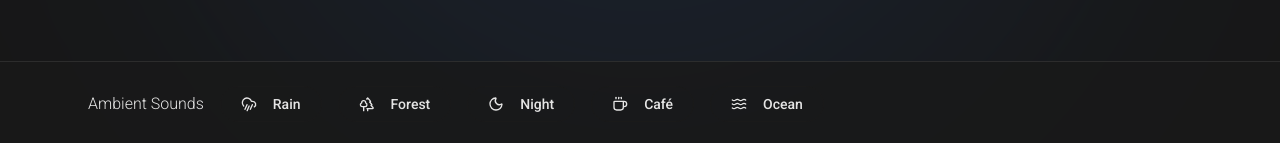
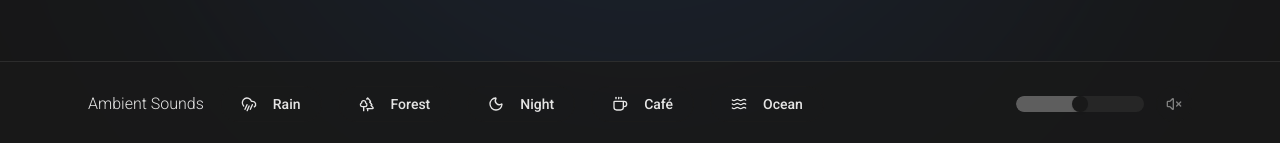
Before and after one commit to Marmo77/Zentra, a React (Vite) app: page /app in a window 1280 px wide. Shown: the part 654-797 px from the top of the page. Built offline with nearby package versions, Linux system fonts and the light colour scheme.

Commit message:
selecting, muting / unmuting

```diff
--- a/package.json
+++ b/package.json
@@ -16,6 +16,7 @@
     "@radix-ui/react-label": "^2.1.8",
     "@radix-ui/react-progress": "^1.1.8",
     "@radix-ui/react-scroll-area": "^1.2.10",
+    "@radix-ui/react-slider": "^1.3.6",
     "@radix-ui/react-slot": "^1.2.4",
     "@radix-ui/react-switch": "^1.2.6",
     "@radix-ui/react-tooltip": "^1.2.8",
--- a/src/components/MainApp/AmbientSounds.tsx
+++ b/src/components/MainApp/AmbientSounds.tsx
@@ -1,7 +1,17 @@
-import { CloudRainWind, Coffee, Moon, Trees, Waves } from "lucide-react";
-import React, { useState } from "react";
+import {
+  CloudRainWind,
+  Coffee,
+  Moon,
+  Trees,
+  Volume2,
+  VolumeX,
+  Waves,
+} from "lucide-react";
+import React, { useEffect, useState } from "react";
 import { Button } from "../ui/button";
 import { motion } from "motion/react";
+import { Slider } from "../ui/slider";
+import { toast } from "sonner";
 
 type Environment = "rain" | "forest" | "night" | "cafe" | "ocean" | null;
 
@@ -13,6 +23,8 @@
 };
 function AmbientSounds() {
   const [selectedSound, setSelectedSound] = useState<Environment>(null);
+  const [isMuted, setIsMuted] = useState(true);
+  const [volume, setVolume] = useState<number[]>([50]);
 
   const AmbietSoundsElements: AmbientSoundsElementsProps[] = [
     { id: "rain", icon: CloudRainWind, label: "Rain", color: "#7dd3fc" },
@@ -25,14 +37,45 @@
   const ToggleEnvironment = (elem: Environment) => {
     if (selectedSound === elem) {
       setSelectedSound(null);
+      setIsMuted(false);
     } else {
       setSelectedSound(elem);
     }
   };
+  const toggleMuted = () => {
+    const newMutedState = !isMuted;
+    setIsMuted(newMutedState);
+    if (newMutedState) {
+      // stop sounds
+    } else if (selectedSound) {
+      // play sound
+    }
+  };
+  const checkMuted = () => {
+    if (!selectedSound) {
+      toast.info("Please select sound", {
+        richColors: true,
+
+        duration: 3000,
+        dismissible: true,
+      });
+    } else if (isMuted) {
+      toast.error("Please unmute!", {
+        richColors: true,
+        duration: 3000,
+        dismissible: true,
+      });
+    }
+  };
+  // check if volume is on/off if off then toast that user needs to select sound
+  // useEffect(() => {
+
+  // }, [volume]);
 
   return (
     <div className="flex flex-col md:fixed bottom-0 left-0 z-10 py-2 mt-12 w-full bg-card/80 border-border/50 border-t border-x-0 border-b-0">
-      <div className="flex mx-auto w-full max-w-6xl justify-between gap-4 px-6 py-4">
+      <div className="flex mx-auto items-center w-full max-w-6xl justify-between gap-4 px-6 py-4">
+        {/* Ambient Sounds */}
         <div className="w-full flex-4 flex gap-4 items-center">
           <h1 className="text-base font-light">Ambient Sounds</h1>
           <div className="flex gap-4 ">
@@ -59,7 +102,35 @@
             })}
           </div>
         </div>
-        <div className="w-full flex-1"></div>
+        {/* Volume settings */}
+        <div className="flex items-center gap-3">
+          <div
+            className="hidden md:flex items-center gap-2 w-32"
+            onClick={checkMuted}
+          >
+            <Slider
+              value={volume}
+              onValueChange={setVolume}
+              max={100}
+              step={1}
+              disabled={isMuted || !selectedSound}
+              className="flex-1"
+            />
+          </div>
+          <Button
+            variant="ambient"
+            size="icon"
+            onClick={toggleMuted}
+            disabled={!selectedSound}
+            className="rounded-full"
+          >
+            {isMuted || !selectedSound ? (
+              <VolumeX className="h-5 w-5" />
+            ) : (
+              <Volume2 className="h-5 w-5" />
+            )}
+          </Button>
+        </div>
       </div>
     </div>
   );
--- /dev/null
+++ b/src/components/ui/slider.tsx
@@ -0,0 +1,61 @@
+import * as React from "react";
+import * as SliderPrimitive from "@radix-ui/react-slider";
+
+import { cn } from "@/lib/utils";
+
+function Slider({
+  className,
+  defaultValue,
+  value,
+  min = 0,
+  max = 100,
+  ...props
+}: React.ComponentProps<typeof SliderPrimitive.Root>) {
+  const _values = React.useMemo(
+    () =>
+      Array.isArray(value)
+        ? value
+        : Array.isArray(defaultValue)
+        ? defaultValue
+        : [min, max],
+    [value, defaultValue, min, max]
+  );
+
+  return (
+    <SliderPrimitive.Root
+      data-slot="slider"
+      defaultValue={defaultValue}
+      value={value}
+      min={min}
+      max={max}
+      className={cn(
+        "relative flex w-full touch-none items-center select-none data-[disabled]:opacity-50 data-[orientation=vertical]:h-full data-[orientation=vertical]:min-h-44 data-[orientation=vertical]:w-auto data-[orientation=vertical]:flex-col",
+        className
+      )}
+      {...props}
+    >
+      <SliderPrimitive.Track
+        data-slot="slider-track"
+        className={cn(
+          "bg-border/70 relative grow overflow-hidden rounded-full data-[orientation=horizontal]:h-4 data-[orientation=horizontal]:w-full data-[orientation=vertical]:h-full data-[orientation=vertical]:w-1.5"
+        )}
+      >
+        <SliderPrimitive.Range
+          data-slot="slider-range"
+          className={cn(
+            "bg-muted-foreground rounded-3xl -mr-1 absolute data-[orientation=horizontal]:h-full data-[orientation=vertical]:w-full"
+          )}
+        />
+      </SliderPrimitive.Track>
+      {Array.from({ length: _values.length }, (_, index) => (
+        <SliderPrimitive.Thumb
+          data-slot="slider-thumb"
+          key={index}
+          className="border-none ring-ring/50 block size-4 shrink-0 rounded-full border bg-card shadow-sm transition-[color,box-shadow] hover:ring-4 focus-visible:ring-4 focus-visible:outline-hidden disabled:pointer-events-none disabled:opacity-50"
+        />
+      ))}
+    </SliderPrimitive.Root>
+  );
+}
+
+export { Slider };
```
Also changed, not shown: 1 other file (tests, documents, lock files or other folders).
